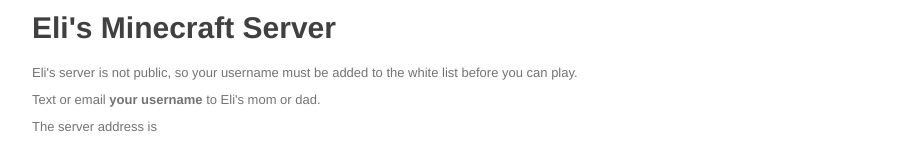
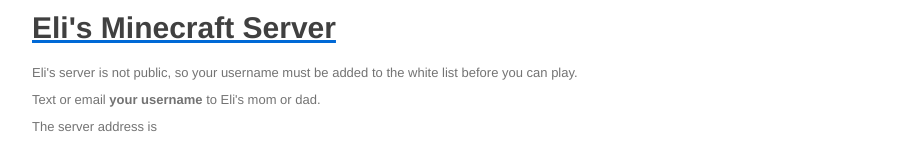
Before and after one commit to jasonluther/jasonluther.github.io, a plain HTML site: page minecraft/index.html in a window 1280 px wide. Shown: the top 143 px of the page, without its empty margins (181-1098 px from the left). Drawn offline with Linux system fonts and the light colour scheme.

Commit message:
add a link

```diff
--- a/minecraft/index.html
+++ b/minecraft/index.html
@@ -159,7 +159,7 @@ sup {
 
 </head>
 <body>
-<h1>Eli's Minecraft Server</h1>
+<a href="http://eliluther.com/minecraft"><h1>Eli's Minecraft Server</h1></a>
 
 <p>Eli's server is not public, so your username must be added to the white list before you can play.</p>
 
```
